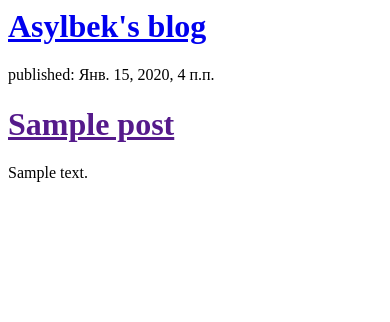
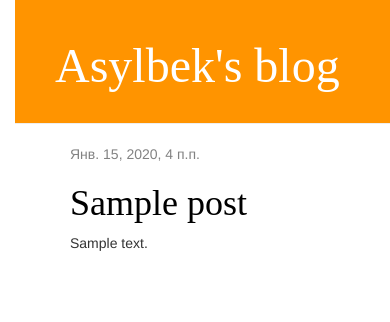
Before and after one commit to AsylbekAbdyrakmanov/my-first-blog, a Django app: page / in a window 390 px wide. Shown: the top 322 px of the page. Run offline with Django 3.2, Linux system fonts and the light colour scheme; tables that the repository leaves empty hold one stand-in row (values such as "Sample post"); some libraries are stand-ins or nearby versions.

Commit message:
Added view and template for detailed blog post as well as CSS for the site.

```diff
--- /dev/null
+++ b/blog/static/css/blog.css
@@ -0,0 +1,53 @@
+h1 a {
+    color: #DC143C;
+    font-family: 'Lobster';
+}
+body {
+    padding-left: 15px;
+}
+.page-header {
+    background-color: #ff9400;
+    margin-top: 0;
+    padding: 20px 20px 20px 40px;
+}
+
+.page-header h1, .page-header h1 a, .page-header h1 a:visited, .page-header h1 a:active {
+    color: #ffffff;
+    font-size: 36pt;
+    text-decoration: none;
+}
+
+.content {
+    margin-left: 40px;
+}
+
+h1, h2, h3, h4 {
+    font-family: 'Lobster', cursive;
+}
+
+.date {
+    color: #828282;
+}
+
+.save {
+    float: right;
+}
+
+.post-form textarea, .post-form input {
+    width: 100%;
+}
+
+.top-menu, .top-menu:hover, .top-menu:visited {
+    color: #ffffff;
+    float: right;
+    font-size: 26pt;
+    margin-right: 20px;
+}
+
+.post {
+    margin-bottom: 70px;
+}
+
+.post h1 a, .post h1 a:visited {
+    color: #000000;
+}
--- /dev/null
+++ b/blog/templates/blog/base.html
@@ -0,0 +1,22 @@
+{% load static %}
+<html>
+<head>
+    <link rel="stylesheet" href="//maxcdn.bootstrapcdn.com/bootstrap/3.2.0/css/bootstrap.min.css">
+    <link rel="stylesheet" href="//maxcdn.bootstrapcdn.com/bootstrap/3.2.0/css/bootstrap-theme.min.css">
+    <link rel="stylesheet" href="{% static 'css/blog.css' %}">
+    <title>Asylbek's blog</title>
+</head>
+<body>
+<div class="page-header">
+    <h1><a href="/">Asylbek's blog</a></h1>
+</div>
+<div class="content container">
+    <div class="row">
+        <div class="col-md-8">
+            {% block content %}
+            {% endblock %}
+        </div>
+    </div>
+</div>
+</body>
+</html>
--- a/blog/templates/blog/post_list.html
+++ b/blog/templates/blog/post_list.html
@@ -1,18 +1,12 @@
-<html>
-<head>
-    <title>Asylbek's blog</title>
-</head>
-<body>
-<div>
-    <h1><a href="/">Asylbek's blog</a></h1>
-</div>
-{% for post in posts %}
-<div>
-    <p>published: {{ post.published_date }}</p>
-    <h1><a href="">{{ post.title }}</a></h1>
-    <p>{{ post.text|linebreaksbr }}</p>
-</div>
-{% endfor %}
-
-</body>
-</html>
+{% extends 'blog/base.html' %}
+{% block content %}
+    {% for post in posts %}
+        <div class="post">
+            <div class="date">
+                {{ post.published_date }}
+            </div>
+            <h1><a href="{% url 'post_detail' pk=post.pk %}">{{ post.title }}</a></h1>
+            <p>{{ post.text|linebreaksbr }}</p>
+        </div>
+    {% endfor %}
+{% endblock %}
--- a/blog/urls.py
+++ b/blog/urls.py
@@ -4,4 +4,5 @@ from . import views
 
 urlpatterns = [
     path('', views.post_list, name='post_list'),
+    path('post/<int:pk>/', views.post_detail, name='post_detail'),
 ]
--- a/blog/views.py
+++ b/blog/views.py
@@ -1,4 +1,4 @@
-from django.shortcuts import render
+from django.shortcuts import render, get_object_or_404
 from django.utils import timezone
 
 from .models import Post
@@ -7,3 +7,8 @@ from .models import Post
 def post_list(request):
     posts = Post.objects.filter(published_date__lte=timezone.now()).order_by('published_date')
     return render(request, 'blog/post_list.html', {'posts': posts})
+
+
+def post_detail(request, pk):
+    post = get_object_or_404(Post, pk=pk)
+    return render(request, 'blog/post_detail.html', {'post': post})
```
Also changed, not shown: blog/templates/blog/post_detail.html (added, +13 -0 lines).
